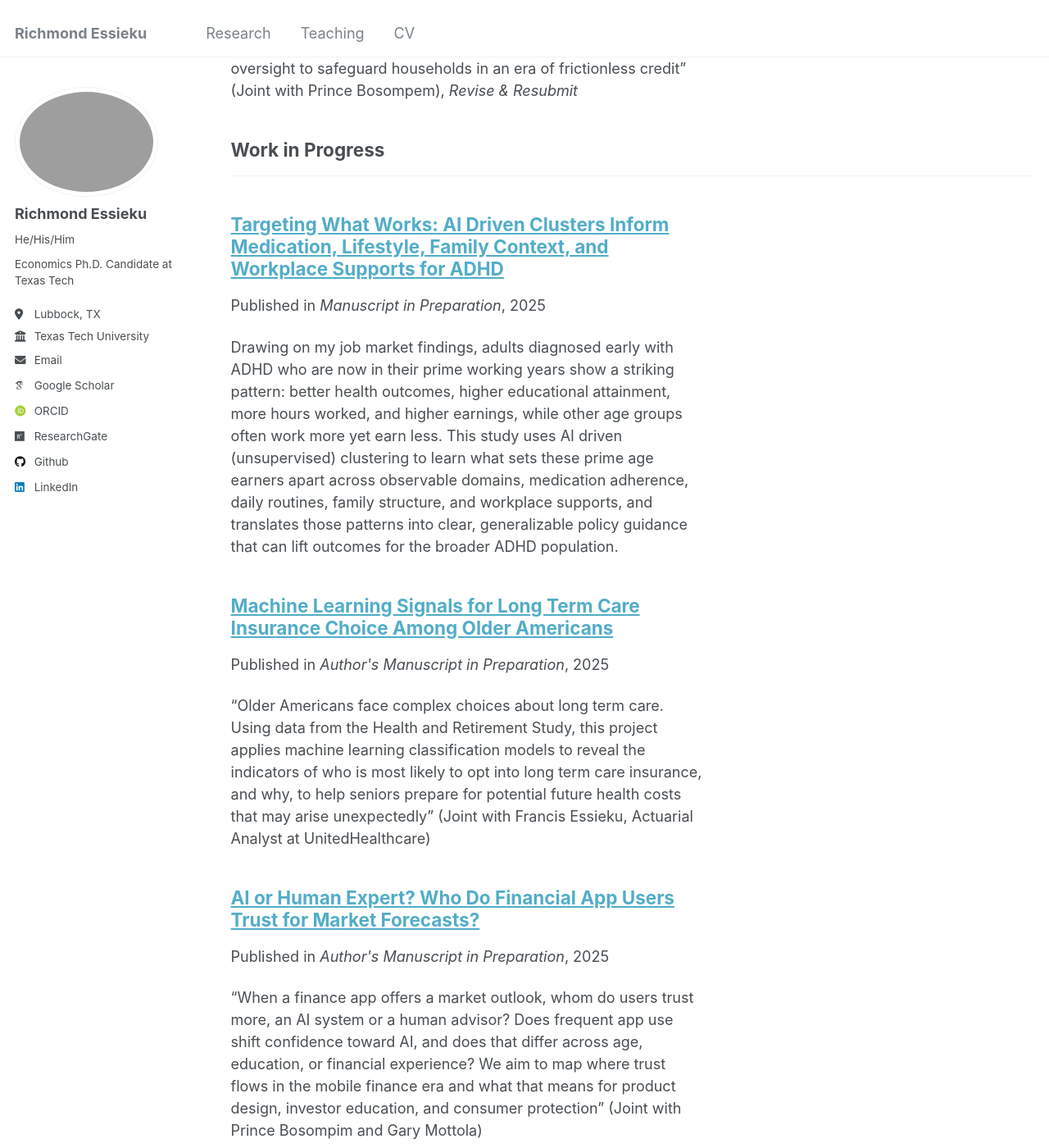
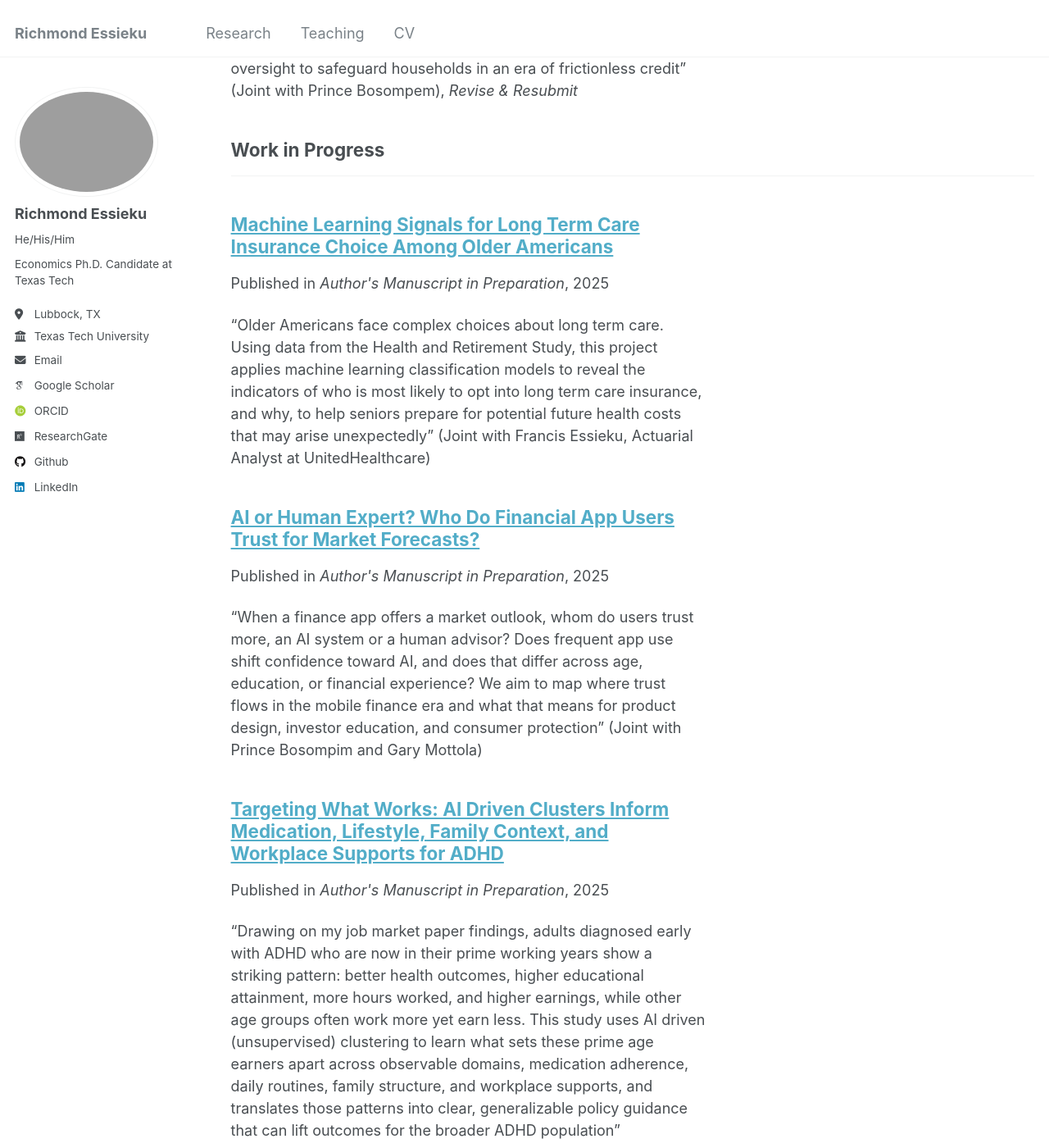
Before and after one commit to essieku/essieku.github.io, a Jekyll site: the page built from _pages/publications.html, in a window 1280 px wide and 1400 px high, scrolled down 5334 px. Shown: the whole window at 82% size. Built offline with Jekyll 4.4.1, drawn with Linux system fonts in a browser that asks for light colours; some web fonts are replaced.

Commit message:
Update Work_progrss1.md

```diff
--- a/_publications/Work_progrss1.md
+++ b/_publications/Work_progrss1.md
@@ -3,10 +3,10 @@ title: "Targeting What Works: AI Driven Clusters Inform Medication, Lifestyle, F
 collection: publications
 category: work-in-progress
 permalink: /publication/current-projects
-date: 2025-02-03
-venue: "Manuscript in Preparation"
+date: 2025-02-01
+venue: "Author's Manuscript in Preparation"
 excerpt: |-
-  Drawing on my job market findings, adults diagnosed early with ADHD who are now in their prime working years show a striking pattern: better health outcomes, higher educational attainment, more hours worked, and higher earnings, while other age groups often work more yet earn less. This study uses AI driven (unsupervised) clustering to learn what sets these prime age earners apart across observable domains, medication adherence, daily routines, family structure, and workplace supports, and translates those patterns into clear, generalizable policy guidance that can lift outcomes for the broader ADHD population.
+  "Drawing on my job market paper findings, adults diagnosed early with ADHD who are now in their prime working years show a striking pattern: better health outcomes, higher educational attainment, more hours worked, and higher earnings, while other age groups often work more yet earn less. This study uses AI driven (unsupervised) clustering to learn what sets these prime age earners apart across observable domains, medication adherence, daily routines, family structure, and workplace supports, and translates those patterns into clear, generalizable policy guidance that can lift outcomes for the broader ADHD population"
 ---
 
 **Status:** Work in progress. The complete work will be updated soon.
```
